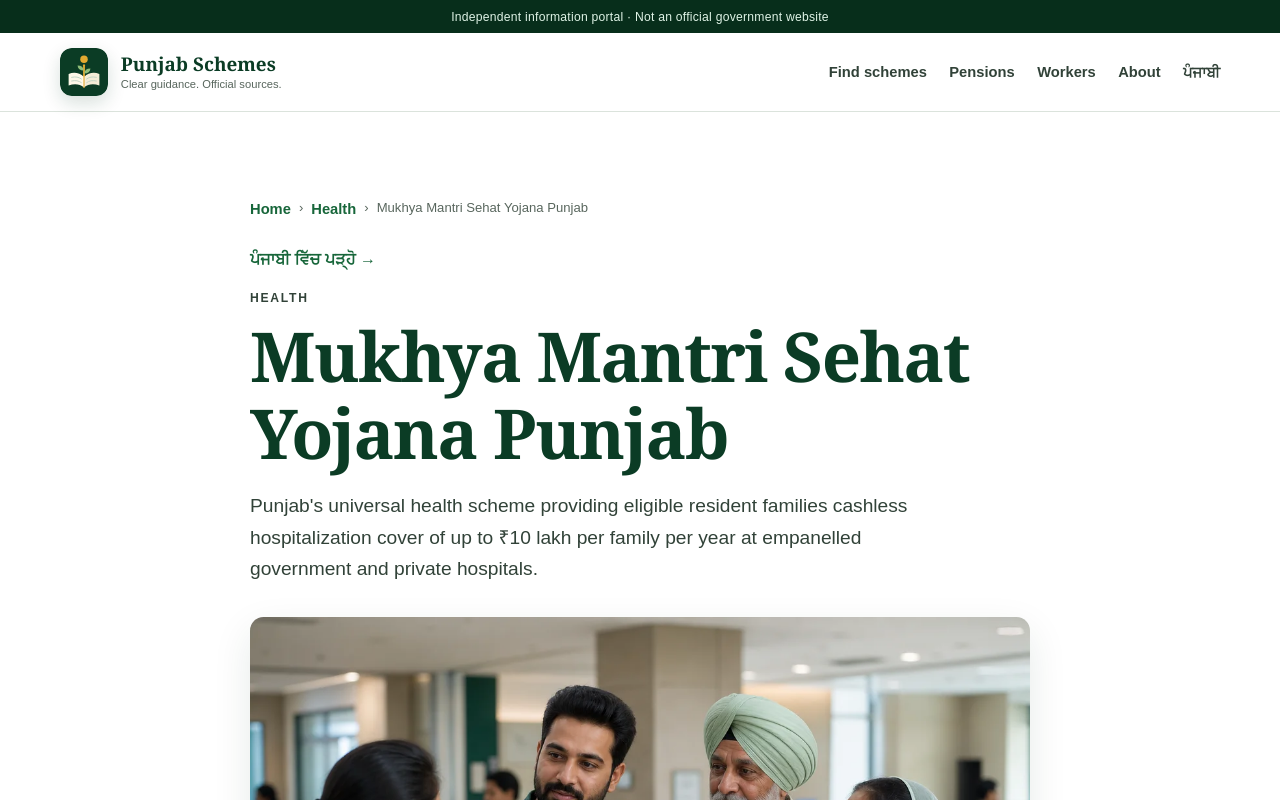
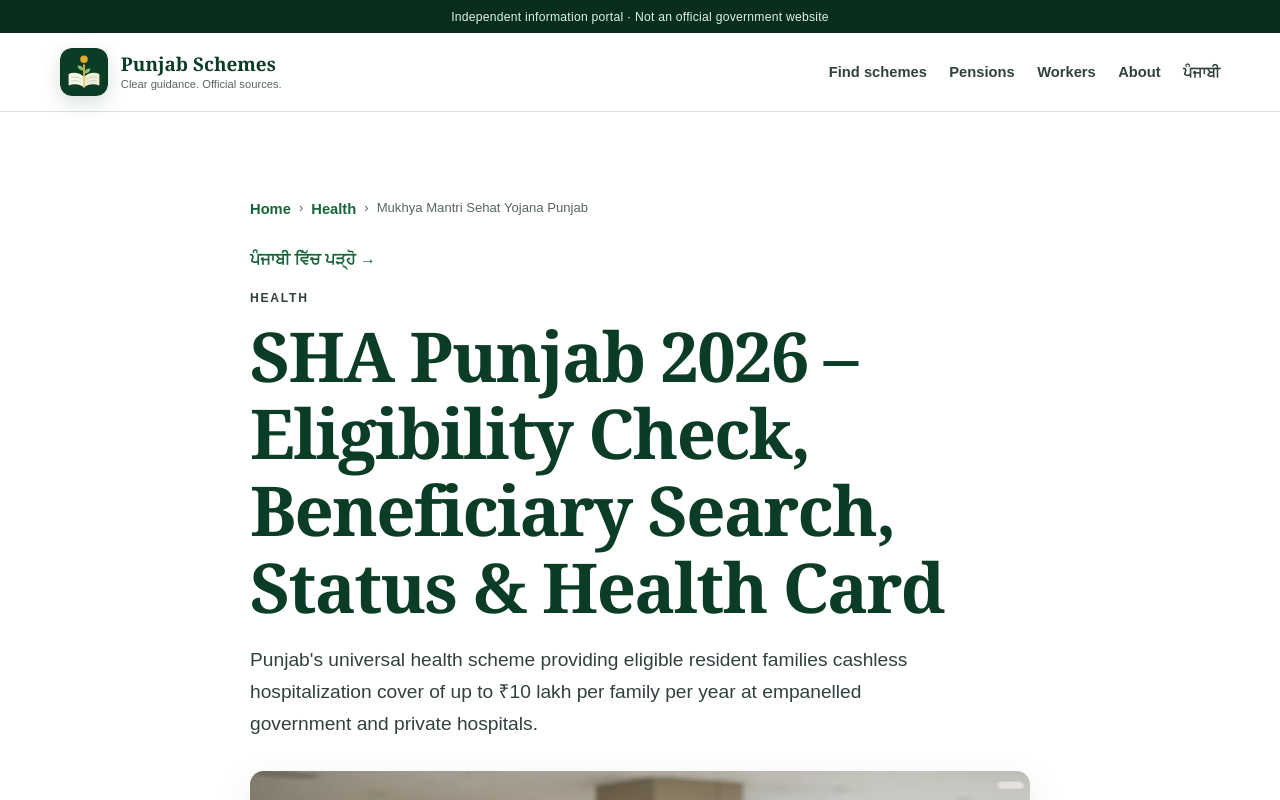
Before and after one commit to js91872/punjabschemes, a Next.js app: page /schemes/mukh-mantri-sehat-yojana-punjab in a window 1280 px wide. Shown: the top 800 px of the page. Built offline with nearby package versions, Linux system fonts and the light colour scheme; no server answers.

Commit message:
seo: use search-intent H1s on scheme pages

```diff
--- a/src/app/schemes/[slug]/page.tsx
+++ b/src/app/schemes/[slug]/page.tsx
@@ -38,6 +38,7 @@ export default async function SchemePage({ params }: { params: Promise<{ slug: s
   const scheme = getScheme((await params).slug);
   if (!scheme) notFound();
   const guide = schemeGuides[scheme.slug];
+  const seo = schemeSeo[scheme.slug];
   const featuredImage = getSchemeImage(scheme.slug);
   const applicationGuide = getApplicationGuide(scheme).slice(0, 4);
   const deepDive = schemeDeepDives[scheme.slug];
@@ -92,7 +93,7 @@ export default async function SchemePage({ params }: { params: Promise<{ slug: s
         </div>
       )}
       <p className="eyebrow">{scheme.category}</p>
-      <h1>{scheme.name}</h1>
+      <h1>{seo?.h1 ?? scheme.name}</h1>
       <p className="lead">{scheme.summary}</p>
       {featuredImage && <figure className="scheme-featured-image">
         <Image src={featuredImage.src} alt={featuredImage.alt} width={1200} height={800} priority sizes="(max-width: 812px) calc(100vw - 2rem), 780px" />
```
